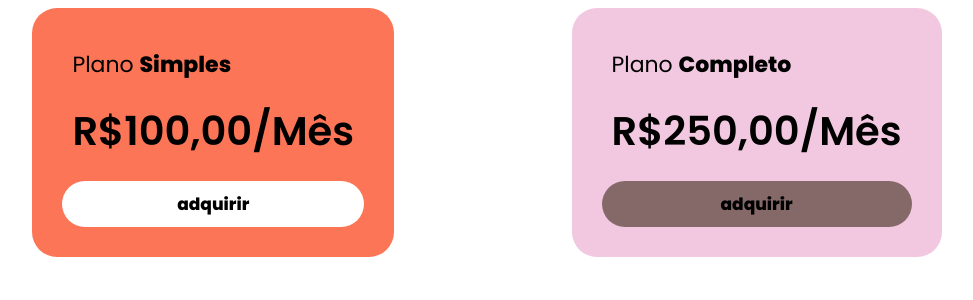
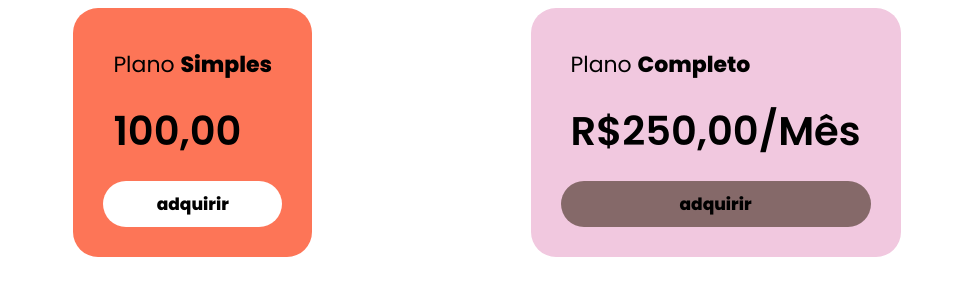
Before and after one commit to wesleycaldeiradeoliveira/Angular-Componentes-e-Estiliza-es, an Angular app: page / in a window 1280 px wide. Shown: the top 300 px of the page, without its empty margins (153-1126 px from the left). Built offline with nearby package versions, Linux system fonts and the light colour scheme.

Commit message:
Utilização da Interpolação

```diff
--- a/src/app/card/card.component.html
+++ b/src/app/card/card.component.html
@@ -1,5 +1,5 @@
 <div class="card">
-    <div class="card__plan card__item">Plano <b>Simples</b></div>
-    <div class="card__price card__item">R$100,00/Mês</div>
+    <div class="card__plan card__item">Plano <b>{{plano.infos.tipo}}</b></div>
+    <div class="card__price card__item">{{plano.infos.preco }}</div>
     <app-card-button></app-card-button>
 </div>
--- a/src/app/card/card.component.ts
+++ b/src/app/card/card.component.ts
@@ -6,5 +6,14 @@
   styleUrl: './card.component.scss'
 })
 export class CardComponent {
+  plano = {
+    infos:{
+      tipo: 'Simples',
+    preco: '100,00',
+    }
+
+
+  }
+
 
 }
```
